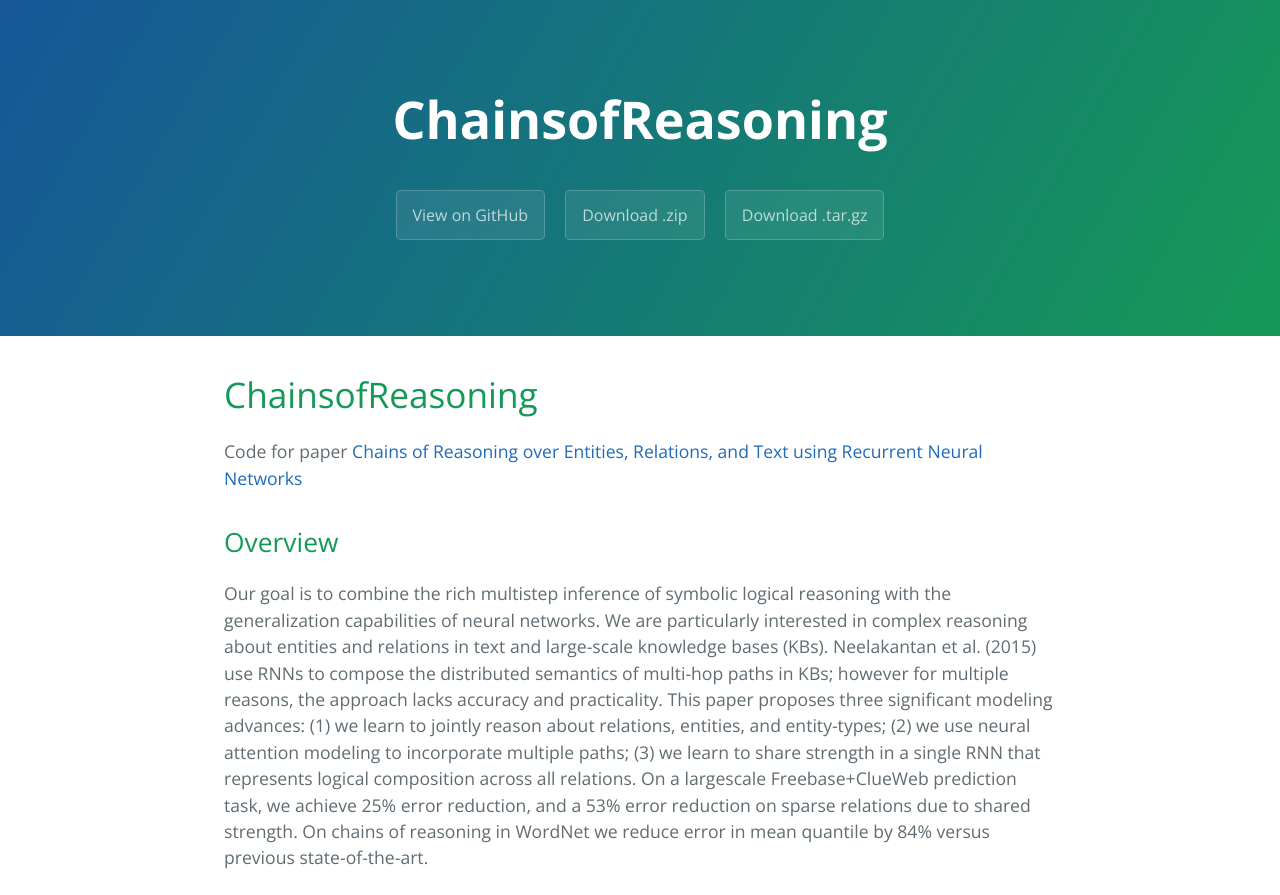
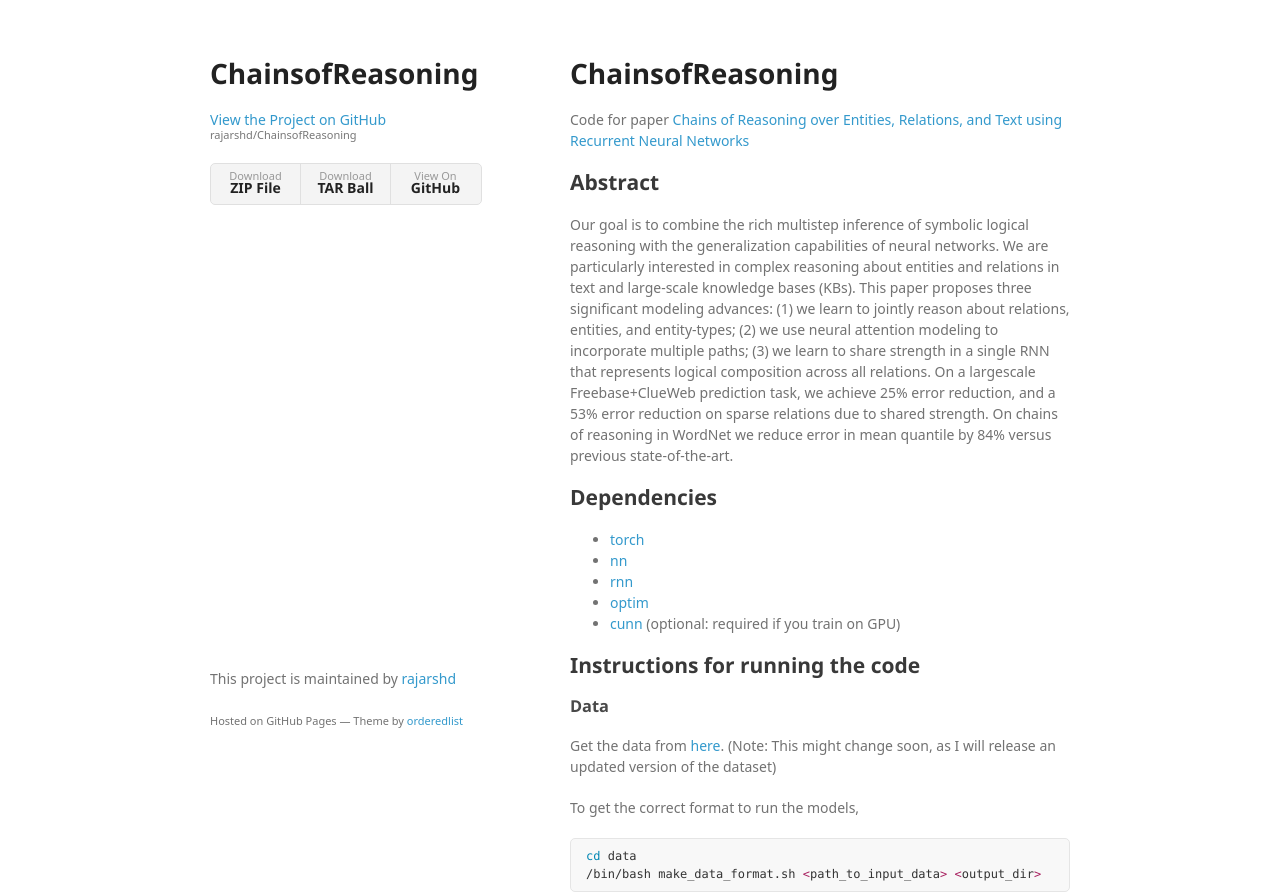
Before and after one commit to rajarshd/ChainsofReasoning, a plain HTML site: page index.html in a window 1280 px wide. Shown: the top 895 px of the page. Drawn offline with nearby package versions, Linux system fonts and the light colour scheme; a web font is replaced by a local one.

Commit message:
Create gh-pages branch via GitHub

```diff
--- a/index.html
+++ b/index.html
@@ -1,37 +1,45 @@
-<!DOCTYPE html>
-<html lang="en-us">
+<!doctype html>
+<html>
   <head>
-    <meta charset="UTF-8">
+    <meta charset="utf-8">
+    <meta http-equiv="X-UA-Compatible" content="chrome=1">
     <title>ChainsofReasoning by rajarshd</title>
-    <meta name="viewport" content="width=device-width, initial-scale=1">
-    <link rel="stylesheet" type="text/css" href="stylesheets/normalize.css" media="screen">
-    <link href='https://fonts.googleapis.com/css?family=Open+Sans:400,700' rel='stylesheet' type='text/css'>
-    <link rel="stylesheet" type="text/css" href="stylesheets/stylesheet.css" media="screen">
-    <link rel="stylesheet" type="text/css" href="stylesheets/github-light.css" media="screen">
+
+    <link rel="stylesheet" href="stylesheets/styles.css">
+    <link rel="stylesheet" href="stylesheets/github-light.css">
+    <meta name="viewport" content="width=device-width">
+    <!--[if lt IE 9]>
+    <script src="//html5shiv.googlecode.com/svn/trunk/html5.js"></script>
+    <![endif]-->
   </head>
   <body>
-    <section class="page-header">
-      <h1 class="project-name">ChainsofReasoning</h1>
-      <h2 class="project-tagline"></h2>
-      <a href="https://github.com/rajarshd/ChainsofReasoning" class="btn">View on GitHub</a>
-      <a href="https://github.com/rajarshd/ChainsofReasoning/zipball/master" class="btn">Download .zip</a>
-      <a href="https://github.com/rajarshd/ChainsofReasoning/tarball/master" class="btn">Download .tar.gz</a>
-    </section>
+    <div class="wrapper">
+      <header>
+        <h1>ChainsofReasoning</h1>
+        <p></p>
 
-    <section class="main-content">
-      <h1>
+        <p class="view"><a href="https://github.com/rajarshd/ChainsofReasoning">View the Project on GitHub <small>rajarshd/ChainsofReasoning</small></a></p>
+
+
+        <ul>
+          <li><a href="https://github.com/rajarshd/ChainsofReasoning/zipball/master">Download <strong>ZIP File</strong></a></li>
+          <li><a href="https://github.com/rajarshd/ChainsofReasoning/tarball/master">Download <strong>TAR Ball</strong></a></li>
+          <li><a href="https://github.com/rajarshd/ChainsofReasoning">View On <strong>GitHub</strong></a></li>
+        </ul>
+      </header>
+      <section>
+        <h1>
 <a id="chainsofreasoning" class="anchor" href="#chainsofreasoning" aria-hidden="true"><span aria-hidden="true" class="octicon octicon-link"></span></a>ChainsofReasoning</h1>
 
 <p>Code for paper <a href="http://arxiv.org/pdf/1607.01426v1.pdf">Chains of Reasoning over Entities, Relations, and Text using
 Recurrent Neural Networks</a></p>
 
 <h2>
-<a id="overview" class="anchor" href="#overview" aria-hidden="true"><span aria-hidden="true" class="octicon octicon-link"></span></a>Overview</h2>
+<a id="abstract" class="anchor" href="#abstract" aria-hidden="true"><span aria-hidden="true" class="octicon octicon-link"></span></a>Abstract</h2>
 
 <p>Our goal is to combine the rich multistep inference of symbolic logical reasoning with the generalization capabilities of
 neural networks. We are particularly interested in complex reasoning about entities and relations in text and large-scale
-knowledge bases (KBs). Neelakantan et al. (2015) use RNNs to compose the distributed semantics of multi-hop paths in
-KBs; however for multiple reasons, the approach lacks accuracy and practicality. This paper proposes three significant modeling advances: (1) we learn to jointly reason about relations, entities, and entity-types; (2) we use neural attention
+knowledge bases (KBs). This paper proposes three significant modeling advances: (1) we learn to jointly reason about relations, entities, and entity-types; (2) we use neural attention
 modeling to incorporate multiple paths; (3) we learn to share strength in a single RNN that represents logical composition
 across all relations. On a largescale Freebase+ClueWeb prediction task, we achieve 25% error reduction, and a 53% error reduction on sparse relations due to shared strength. On chains of reasoning in WordNet we reduce error in mean quantile by 84% versus previous state-of-the-art.</p>
 
@@ -82,15 +90,13 @@ across all relations. On a largescale Freebase+ClueWeb prediction task, we achie
 <a id="contact" class="anchor" href="#contact" aria-hidden="true"><span aria-hidden="true" class="octicon octicon-link"></span></a>Contact:</h3>
 
 <p>Feel free to email me with any questions you have at <a href="mailto:rajarshi@cs.umass.edu">rajarshi@cs.umass.edu</a></p>
-
-      <footer class="site-footer">
-        <span class="site-footer-owner"><a href="https://github.com/rajarshd/ChainsofReasoning">ChainsofReasoning</a> is maintained by <a href="https://github.com/rajarshd">rajarshd</a>.</span>
-
-        <span class="site-footer-credits">This page was generated by <a href="https://pages.github.com">GitHub Pages</a> using the <a href="https://github.com/jasonlong/cayman-theme">Cayman theme</a> by <a href="https://twitter.com/jasonlong">Jason Long</a>.</span>
+      </section>
+      <footer>
+        <p>This project is maintained by <a href="https://github.com/rajarshd">rajarshd</a></p>
+        <p><small>Hosted on GitHub Pages &mdash; Theme by <a href="https://github.com/orderedlist">orderedlist</a></small></p>
       </footer>
-
-    </section>
-
+    </div>
+    <script src="javascripts/scale.fix.js"></script>
 
   </body>
 </html>
```
Also changed, not shown: params.json (+1 -1 lines).
